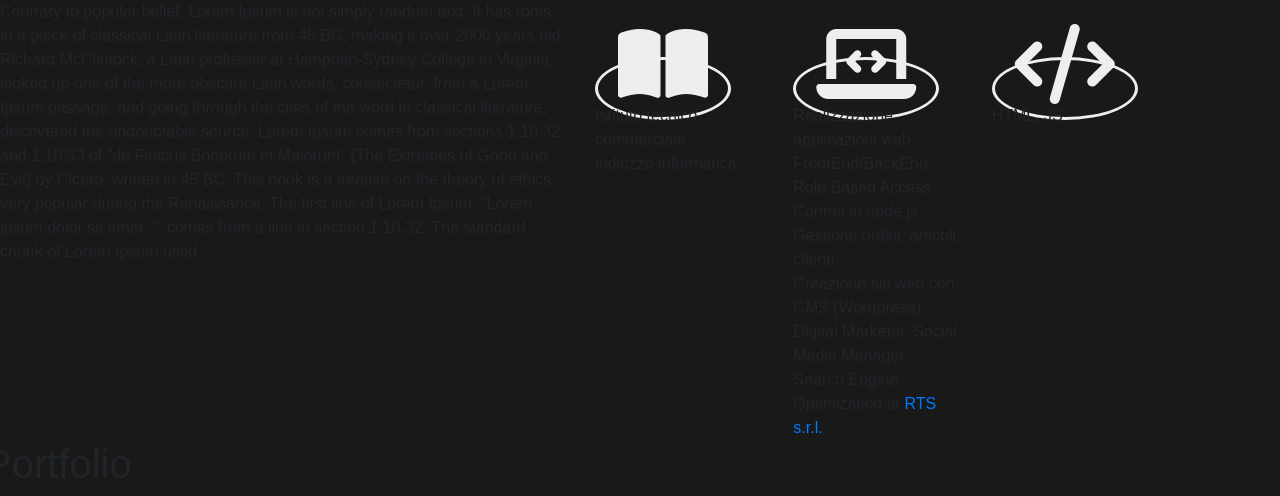
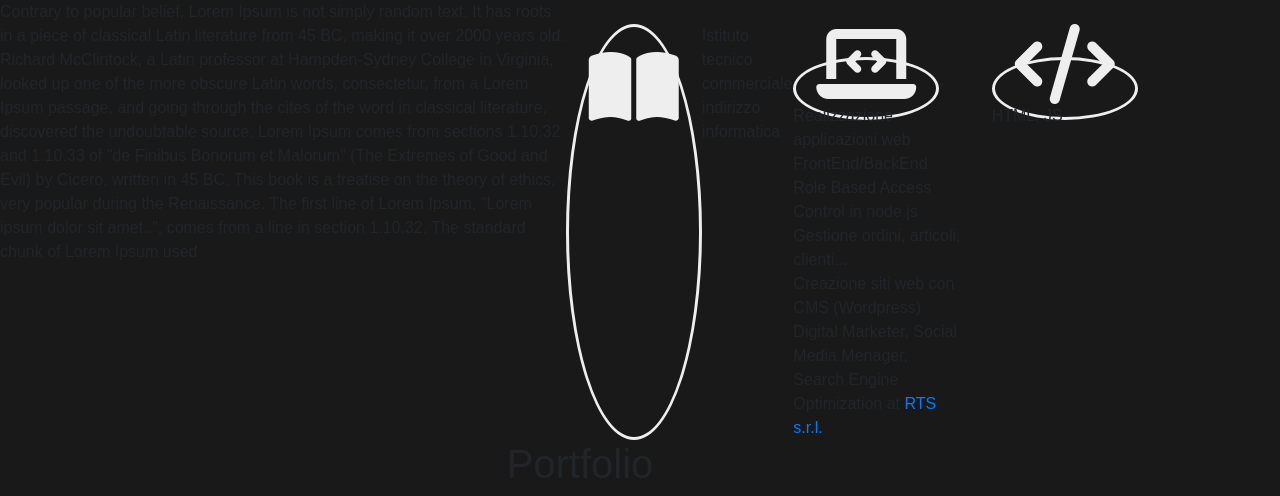
Before and after one commit to ripa001/ripa001.github.io, a Jekyll site: the page built from index.html, in a window 1280 px wide. Shown: the part 900-1396 px from the top of the page. Built offline with Jekyll 4.4.1, drawn with Linux system fonts in a browser that asks for light colours; nearby versions of some CDN libraries; some web fonts are replaced.

Commit message:
Update index.html

```diff
--- a/index.html
+++ b/index.html
@@ -26,13 +26,13 @@
 
 </div>
 <div id="about">
-    <div class="row">
+    <div class="row d-flex justify-content-center">
   <div class="col-md-6">Contrary to popular belief, Lorem Ipsum is not simply random text. It has roots in a piece of classical Latin literature from 45 BC, making it over 2000 years old. Richard McClintock, a Latin professor at Hampden-Sydney College in Virginia, looked up one of the more obscure Latin words, consectetur, from a Lorem Ipsum passage, and going through the cites of the word in classical literature, discovered the undoubtable source. Lorem Ipsum comes from sections 1.10.32 and 1.10.33 of "de Finibus Bonorum et Malorum" (The Extremes of Good and Evil) by Cicero, written in 45 BC. This book is a treatise on the theory of ethics, very popular during the Renaissance. The first line of Lorem Ipsum, "Lorem ipsum dolor sit amet..", comes from a line in section 1.10.32.
 
     The standard chunk of Lorem Ipsum used</div>
   <div class="col-md-6"><br>
       <div class="row">
-   <div class="col-md-4">
+   <div class="col-md-4 d-flex justify-content-center">
     <span class="icon"><i class="fas fa-book-open fa-5x"></i></span>
     <span class="scheme">
       <div class="first">Istituto tecnico commerciale<br>indirizzo informatica</div>
```
